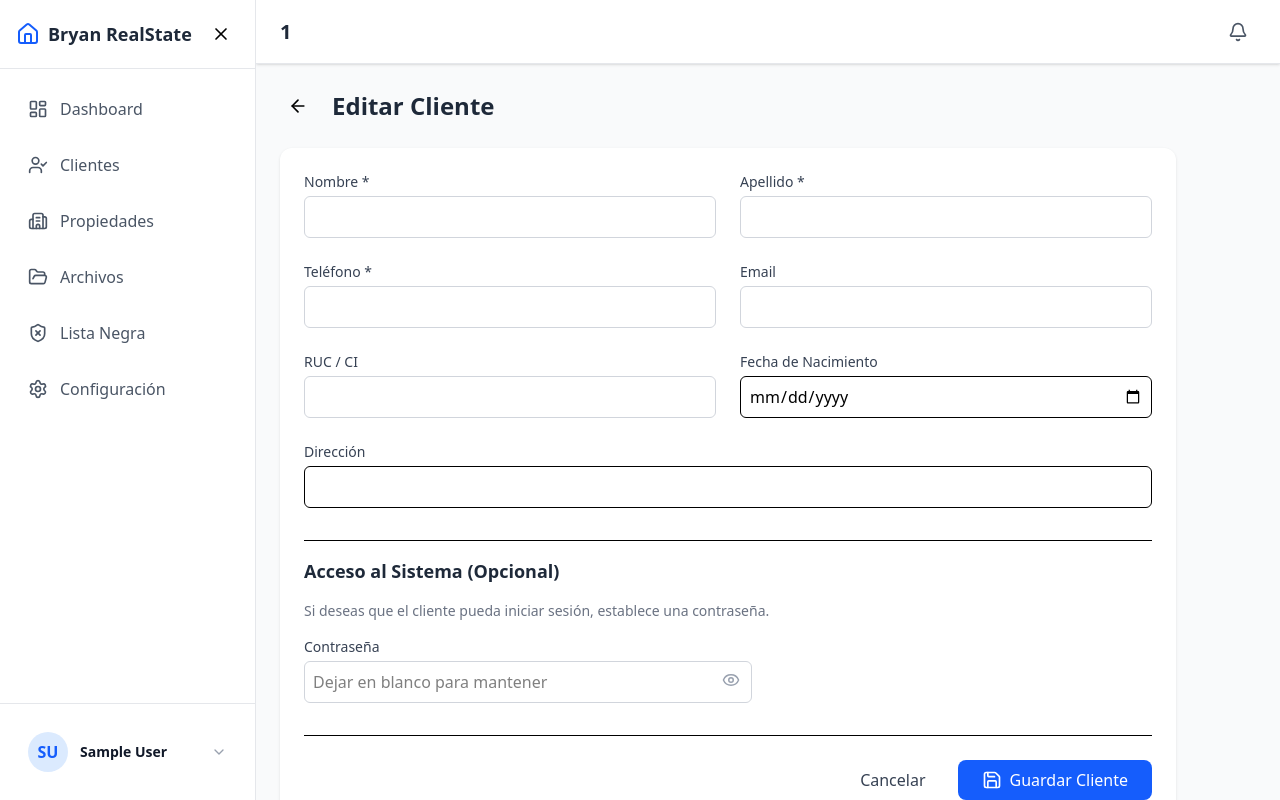
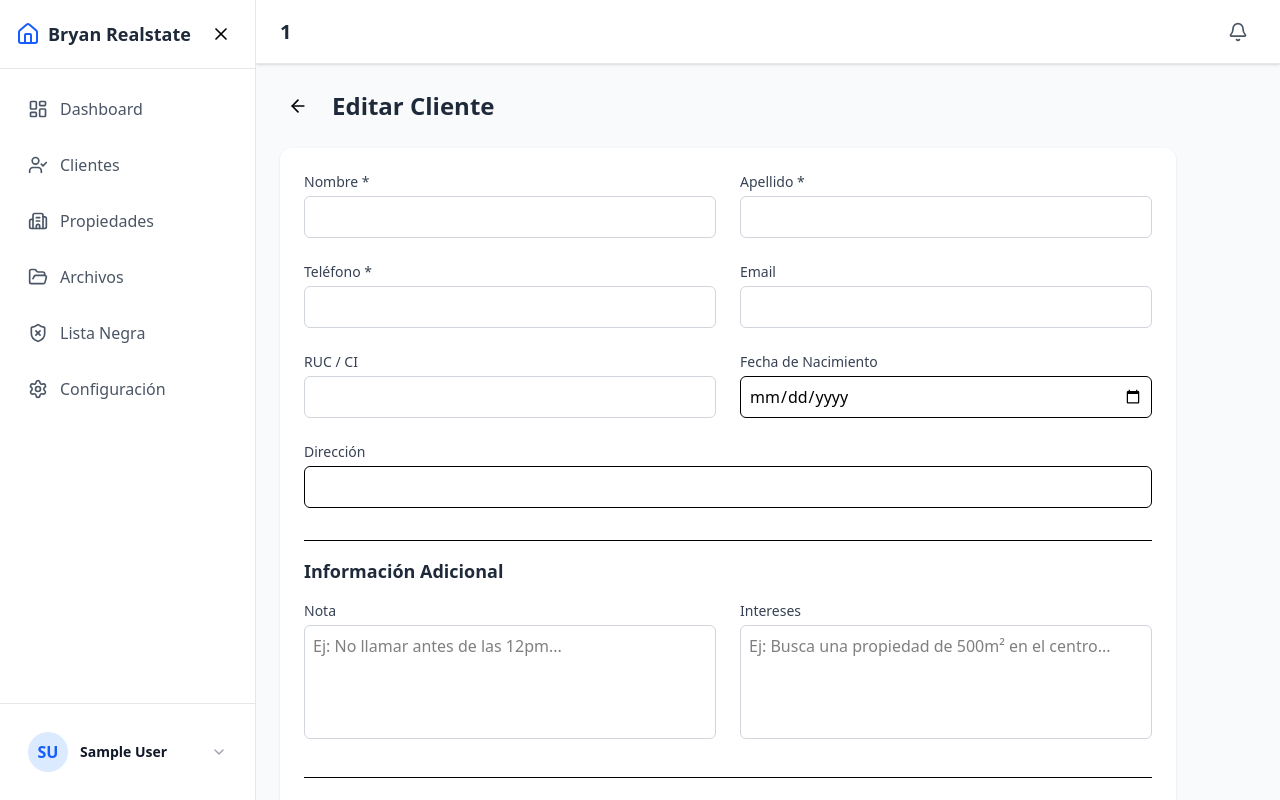
Before and after one commit to MClaudio/bryan-realstate-front, a React (Vite) app: page /admin/clientes/editar/1 in a window 1280 px wide. Built offline with nearby package versions, Linux system fonts and the light colour scheme; no server answers; sample sign-in values are in the browser's storage.

Commit message:
cnahge in form client and properties

```diff
--- a/src/components/layout/AdminLayout.tsx
+++ b/src/components/layout/AdminLayout.tsx
@@ -17,6 +17,12 @@ import {
   UserCircle
 } from 'lucide-react';
 import { useState, useEffect, useRef } from 'react';
+import api from '../../services/api';
+
+interface AppConfig {
+  businessName: string | null;
+  logo?: { id: string; path: string } | null;
+}
 
 export const AdminLayout = () => {
   const { logout, user } = useAuth();
@@ -26,6 +32,26 @@ export const AdminLayout = () => {
   const [isMobile, setIsMobile] = useState(false);
   const [userMenuOpen, setUserMenuOpen] = useState(false);
   const userMenuRef = useRef<HTMLDivElement>(null);
+  const [appConfig, setAppConfig] = useState<AppConfig | null>(null);
+  const [logoUrl, setLogoUrl] = useState<string | null>(null);
+
+  // Fetch company configuration once on mount
+  useEffect(() => {
+    const fetchConfig = async () => {
+      try {
+        const res = await api.get('/configuration');
+        const config: AppConfig = res.data;
+        setAppConfig(config);
+        if (config?.logo?.id) {
+          const urlRes = await api.get(`/files/${config.logo.id}/url`);
+          setLogoUrl(urlRes.data.url ?? null);
+        }
+      } catch {
+        // Non-critical — keep defaults
+      }
+    };
+    fetchConfig();
+  }, []);
 
   useEffect(() => {
     const checkMobile = () => {
@@ -103,8 +129,18 @@ export const AdminLayout = () => {
         {/* Logo and Toggle */}
         <div className="flex items-center justify-between p-4 border-b border-gray-200">
           <Link to="/admin/dashboard" className={`flex items-center gap-2 ${!isSidebarOpen && !isMobile ? 'hidden' : 'flex'}`}>
-            <Home className="w-6 h-6 text-blue-600" />
-            <span className="font-bold text-lg text-gray-800">Bryan RealState</span>
+            {logoUrl ? (
+              <img
+                src={logoUrl}
+                alt="Logo"
+                className="w-8 h-8 object-contain rounded"
+              />
+            ) : (
+              <Home className="w-6 h-6 text-blue-600" />
+            )}
+            <span className="font-bold text-lg text-gray-800 truncate">
+              {appConfig?.businessName || 'Bryan Realstate'}
+            </span>
           </Link>
           {/* Botón toggle solo visible en desktop */}
           {!isMobile && (
--- a/src/pages/admin/clients/ClientFormPage.tsx
+++ b/src/pages/admin/clients/ClientFormPage.tsx
@@ -21,7 +21,9 @@ export const ClientFormPage = () => {
       phone: '',
       address: '',
       ruc: '',
-      birthDate: ''
+      birthDate: '',
+      notes: '',
+      interestDescription: ''
     }
   });
 
@@ -81,6 +83,14 @@ export const ClientFormPage = () => {
       // Handle date
       if (data.birthDate && String(data.birthDate).trim().length > 0) {
         payload.birthDate = new Date(data.birthDate).toISOString();
+      }
+
+      // Optional text fields
+      if (data.notes && data.notes.trim().length > 0) {
+        payload.notes = data.notes.trim();
+      }
+      if (data.interestDescription && data.interestDescription.trim().length > 0) {
+        payload.interestDescription = data.interestDescription.trim();
       }
 
       if (isEditMode) {
@@ -187,6 +197,31 @@ export const ClientFormPage = () => {
             />
           </div>
 
+          {/* Notes & Interests */}
+          <div className="md:col-span-2 border-t pt-4 mt-2">
+            <h3 className="text-lg font-semibold text-gray-800 mb-4">Información Adicional</h3>
+            <div className="grid grid-cols-1 md:grid-cols-2 gap-6">
+              <div>
+                <label className="block text-sm font-medium text-gray-700 mb-1">Nota</label>
+                <textarea
+                  {...register('notes')}
+                  rows={4}
+                  className="w-full p-2 border border-gray-300 rounded-md focus:ring-2 focus:ring-blue-500 focus:border-blue-500 transition-colors resize-none"
+                  placeholder="Ej: No llamar antes de las 12pm..."
+                />
+              </div>
+              <div>
+                <label className="block text-sm font-medium text-gray-700 mb-1">Intereses</label>
+                <textarea
+                  {...register('interestDescription')}
+                  rows={4}
+                  className="w-full p-2 border border-gray-300 rounded-md focus:ring-2 focus:ring-blue-500 focus:border-blue-500 transition-colors resize-none"
+                  placeholder="Ej: Busca una propiedad de 500m² en el centro..."
+                />
+              </div>
+            </div>
+          </div>
+
           <div className="md:col-span-2 border-t pt-4 mt-2">
             <h3 className="text-lg font-semibold text-gray-800 mb-4">Acceso al Sistema (Opcional)</h3>
             <p className="text-sm text-gray-500 mb-4">
--- a/src/pages/admin/clients/ClientsManagementPage.tsx
+++ b/src/pages/admin/clients/ClientsManagementPage.tsx
@@ -12,6 +12,8 @@ interface Client {
   phone: string;
   ruc: string | null;
   lastLogin: boolean;
+  notes: string | null;
+  interestDescription: string | null;
   createdAt: string;
 }
 
@@ -111,7 +113,15 @@ export const ClientsManagementPage = () => {
                       <div className="w-8 h-8 bg-blue-50 rounded-full flex items-center justify-center text-blue-600">
                         <User size={16} />
                       </div>
-                      {client.firstName} {client.lastName}
+                      <div className="flex flex-col">
+                        <span>{client.firstName} {client.lastName}</span>
+                        {(client.notes || client.interestDescription) && (
+                          <div className="flex gap-1 mt-1">
+                            {client.notes && <span className="text-[10px] bg-yellow-100 text-yellow-800 px-1.5 py-0.5 rounded" title="Nota guardada">Nota</span>}
+                            {client.interestDescription && <span className="text-[10px] bg-indigo-100 text-indigo-800 px-1.5 py-0.5 rounded" title="Intereses guardados">Intereses</span>}
+                          </div>
+                        )}
+                      </div>
                     </td>
                     <td className="p-4">
                       <div className="flex flex-col text-sm text-gray-600">
--- a/src/pages/admin/properties/PropertyFormPage.tsx
+++ b/src/pages/admin/properties/PropertyFormPage.tsx
@@ -103,6 +103,7 @@ export const PropertyFormPage = () => {
 
   const watchedStatus = useWatch({ control, name: 'status' });
   const watchedNegotiationClientId = useWatch({ control, name: 'negotiationClientId' });
+  const watchedBasicServices = useWatch({ control, name: 'basicServices' }) as string[] || [];
 
   // Initialize clientSearch label when editing a property that already has a negotiation client
   useEffect(() => {
@@ -339,8 +340,8 @@ export const PropertyFormPage = () => {
         ...data,
         fileIds: fileIds.filter(id => id && id.length === 36) || [],
         documentFileIds: documentFileIds.filter(id => id && id.length === 36) || [],
-        // Only send negotiationClientId when status is Negociación; clear it otherwise
-        negotiationClientId: data.status === 'Negociación' && data.negotiationClientId
+        // Send negotiationClientId when status is Negociación or Vendido; clear it otherwise
+        negotiationClientId: (data.status === 'Negociación' || data.status === 'Vendido') && data.negotiationClientId
           ? data.negotiationClientId
           : null,
       };
@@ -591,10 +592,10 @@ export const PropertyFormPage = () => {
               </select>
             </div>
 
-            {watchedStatus === 'Negociación' && (
+            {(watchedStatus === 'Negociación' || watchedStatus === 'Vendido') && (
               <div className="md:col-span-2">
                 <label className="block text-sm font-medium text-gray-700 mb-1">
-                  Cliente en Negociación <span className="text-red-500">*</span>
+                  Cliente <span className="text-red-500">*</span>
                 </label>
                 {/* Hidden field for react-hook-form validation */}
                 <input type="hidden" {...register('negotiationClientId', { required: 'Debes seleccionar el cliente en negociación' })} />
@@ -821,11 +822,11 @@ export const PropertyFormPage = () => {
               <div className="md:col-span-2">
                 <label className="block text-sm font-medium text-gray-700 mb-2">Servicios Básicos</label>
                 <div className="grid grid-cols-2 md:grid-cols-3 gap-2">
-                  {['Agua', 'Luz', 'Internet', 'Gas', 'Alcantarillado', 'Teléfono'].map((service) => (
+                  {['Agua', 'Luz', 'Internet', 'Agua de Riego', 'Alcantarillado', 'Teléfono'].map((service) => (
                     <label key={service} className="flex items-center gap-2 cursor-pointer">
                       <input
                         type="checkbox"
-                        checked={getValues('basicServices')?.includes(service) || false}
+                        checked={watchedBasicServices.includes(service)}
                         onChange={() => handleBasicServiceToggle(service)}
                         className="w-4 h-4 text-blue-600 border-gray-300 rounded focus:ring-blue-500"
                       />
```
